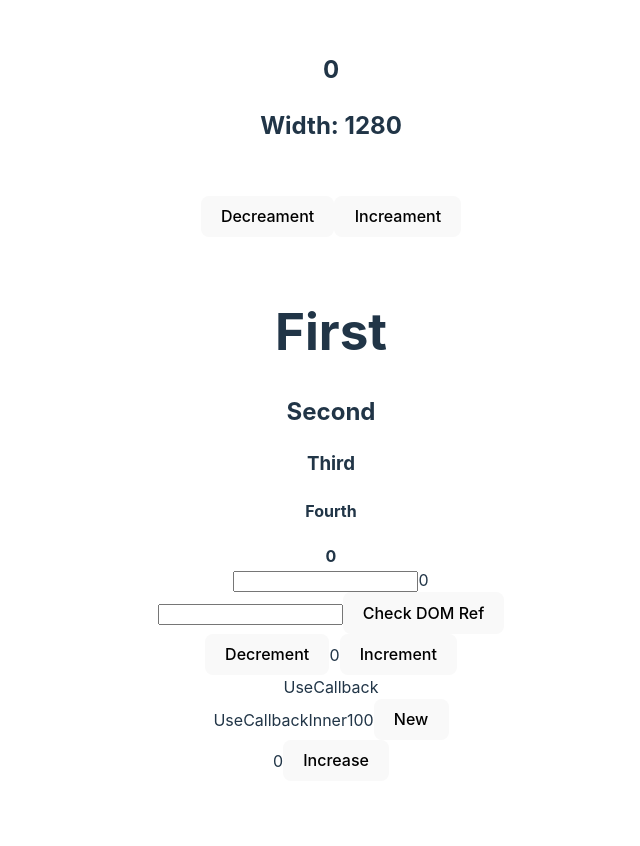
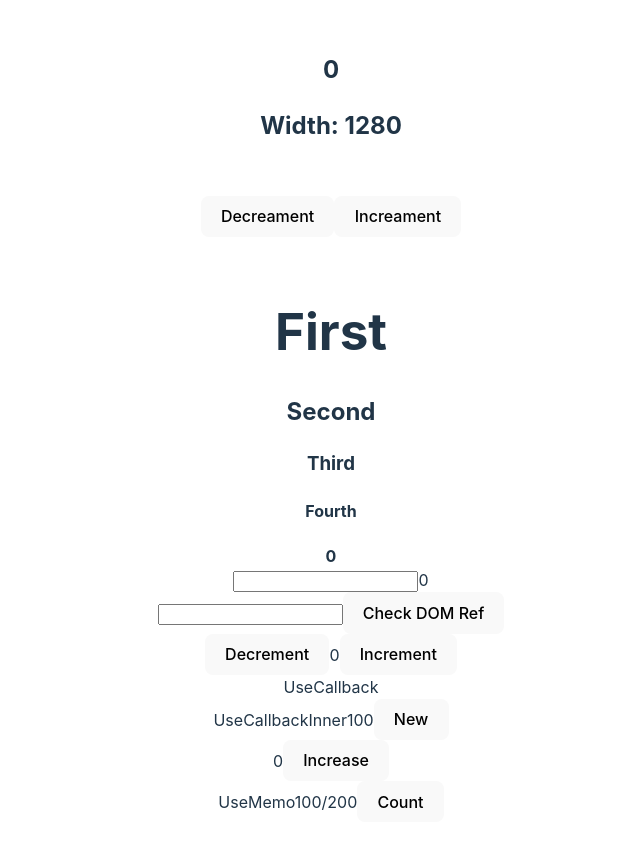
Before and after one commit to kirpalsingh17/react-functional-component-hooks, a React (Vite) app: page / in a window 1280 px wide. Shown: the top 846 px of the page, without its empty margins (309-949 px from the left). Before the commit the page ends 813 px from the top, so only its background shows below. Built offline with nearby package versions, Linux system fonts and the light colour scheme.

Commit message:
useMemo functionality in reach

```diff
--- a/src/App.jsx
+++ b/src/App.jsx
@@ -6,6 +6,7 @@ import First from "./components/First";
 import UseRef from "./components/UseRef";
 import UseReducer from "./components/UseReducer";
 import UseCallback from "./components/UseCallback";
+import UseMemo from "./components/UseMemo";
 
 function App() {
   const [count, setCount] = useState(0);
@@ -55,6 +56,7 @@ function App() {
     <UseRef />
     <UseReducer />
     <UseCallback />
+    <UseMemo />
     </div>
   );
 }
--- /dev/null
+++ b/src/components/UseMemo.jsx
@@ -0,0 +1,21 @@
+import { useState, useMemo } from "react";
+
+const manuplution = (count) => {
+     console.log("Calculating...");
+  return count * 2;
+};
+
+function UseMemo() {
+  const [count, setCount] = useState(100);
+  const calculation = useMemo(() => manuplution(count), [count]);
+
+  return (
+    <div>
+      UseMemo
+      {count}/{calculation}
+      <button onClick={() => setCount(count + 1)}>Count</button>
+    </div>
+  );
+}
+
+export default UseMemo;
```
